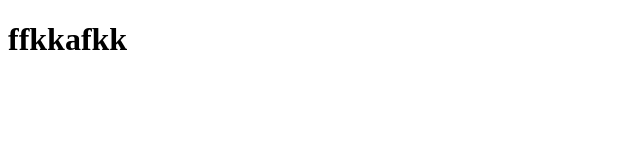
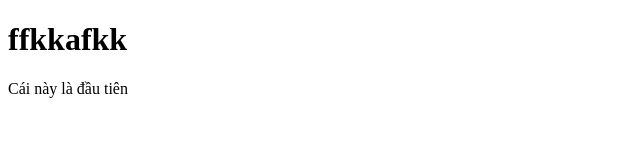
Before and after one commit to hovanhondbs/learn_github, a plain HTML site: page index.html in a window 1280 px wide. Shown: the whole page, without its empty margins (0-640 px from the left). Drawn offline with Linux system fonts and the light colour scheme.

Commit message:
đã thêm <p>

```diff
--- a/index.html
+++ b/index.html
@@ -7,5 +7,6 @@
 </head>
 <body>
     <h1>ffkkafkk</h1>
+    <p>Cái này là đầu tiên</p>
 </body>
 </html>
```
